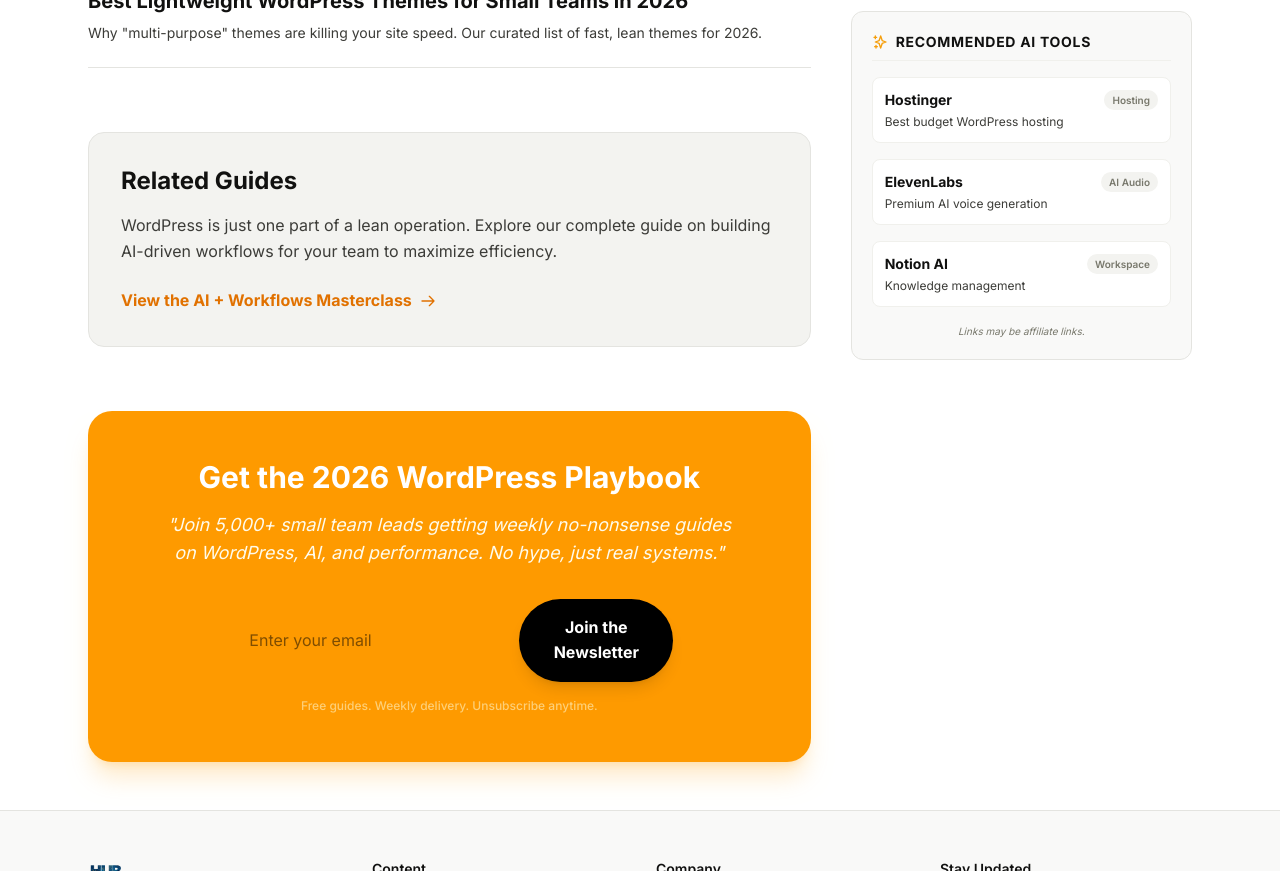
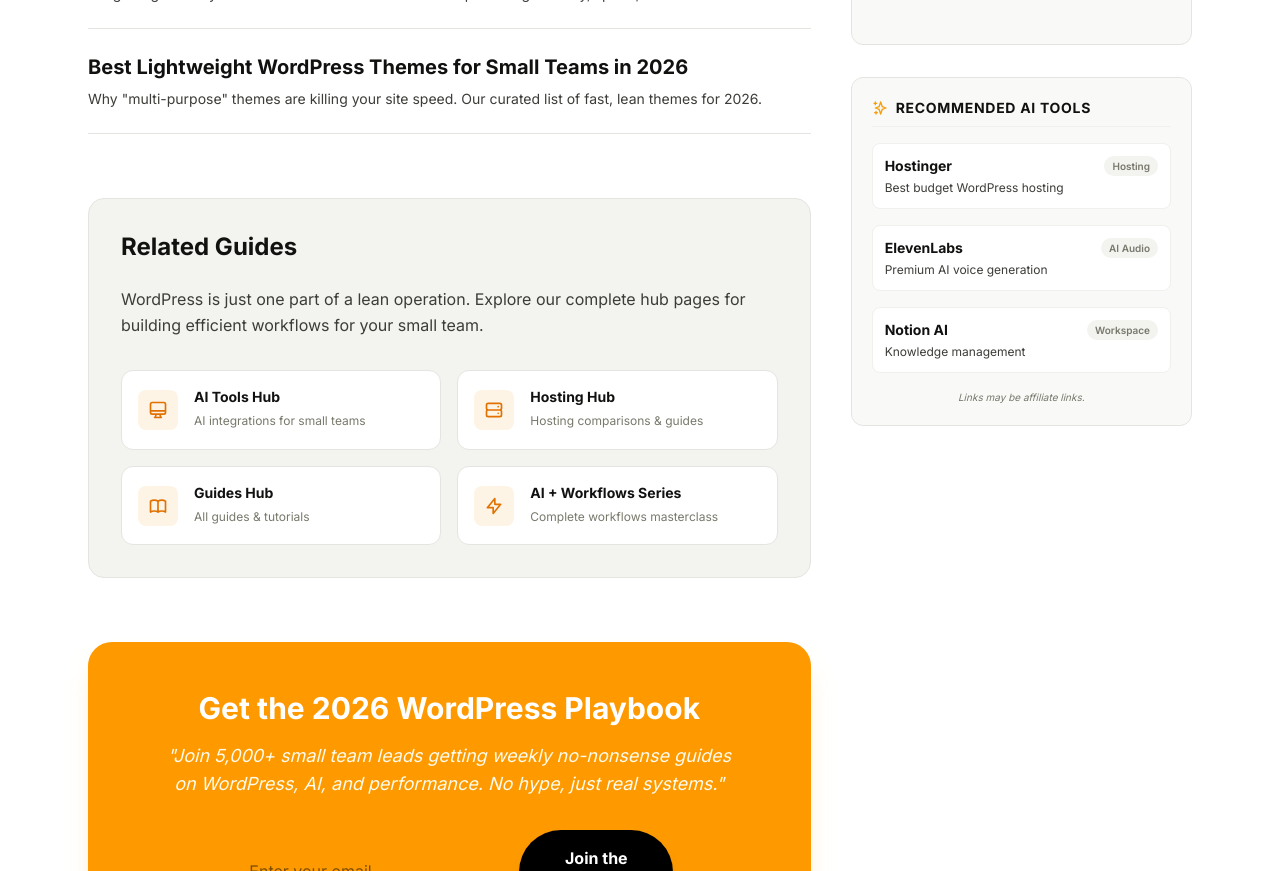
Before and after one commit to okeldijital/hubcentral, a Next.js app: page /wordpress in a window 1280 px wide. Shown: the part 1880-2751 px from the top of the page. Built offline with nearby package versions, Linux system fonts and the light colour scheme; no server answers.

Commit message:
Update WordPress pillar page: SEO meta description, add ad placements, strengthen internal linking

```diff
--- a/src/app/wordpress/page.tsx
+++ b/src/app/wordpress/page.tsx
@@ -4,55 +4,66 @@ import { siteMetadata } from "@/lib/siteMetadata";
 import { Breadcrumb } from "@/components/Breadcrumb";
 import { Sidebar } from "@/components/Sidebar";
 import { NewsletterForm } from "@/components/NewsletterForm";
+import MidArticleAd from "@/components/MidArticleAd";
+import SidebarAd from "@/components/SidebarAd";
 
 const wpArticles = [
   {
     title: "Best WordPress Hosting for Small Teams in 2026",
     slug: "best-wordpress-hosting-small-teams-2026",
-    summary: "A comparison of the top hosting providers that offer performance and reliability without enterprise pricing.",
-    category: "Hosting"
+    summary:
+      "A comparison of the top hosting providers that offer performance and reliability without enterprise pricing.",
+    category: "Hosting",
   },
   {
     title: "WordPress Speed Optimization in 2026 – What Actually Works for Small Teams",
     slug: "wordpress-speed-optimization-2026-small-teams",
-    summary: "Skip the complex caching setups. Learn the 20/80 of WordPress performance for better Core Web Vitals.",
-    category: "Performance"
+    summary:
+      "Skip the complex caching setups. Learn the 20/80 of WordPress performance for better Core Web Vitals.",
+    category: "Performance",
   },
   {
     title: "How to Safely Use AI Tools with WordPress in 2026",
     slug: "ai-tools-wordpress-2026-safe-guide",
-    summary: "Integrating AI into your WordPress workflow without compromising security, speed, or SEO.",
-    category: "AI + WP"
+    summary:
+      "Integrating AI into your WordPress workflow without compromising security, speed, or SEO.",
+    category: "AI + WP",
   },
   {
     title: "Best Lightweight WordPress Themes for Small Teams in 2026",
     slug: "best-lightweight-wordpress-themes-2026",
-    summary: "Why \"multi-purpose\" themes are killing your site speed. Our curated list of fast, lean themes for 2026.",
-    category: "Themes"
-  }
+    summary:
+      'Why "multi-purpose" themes are killing your site speed. Our curated list of fast, lean themes for 2026.',
+    category: "Themes",
+  },
 ];
 
 export const metadata: Metadata = {
   title: "Practical WordPress Guides for Small Teams in 2026 | Hub Central",
-  description: "Fast, lightweight, and honest guides built for real small teams — no hype, no expensive plugins, just what actually works.",
+  description:
+    "Practical WordPress guides for small teams in 2026. Honest hosting, speed optimisation, themes, and AI integration advice that actually delivers ROI — no hype, just what works.",
   openGraph: {
     title: "Practical WordPress Guides for Small Teams in 2026 | Hub Central",
-    description: "Fast, lightweight, and honest guides built for real small teams — no hype, no expensive plugins, just what actually works.",
+    description:
+      "Fast, lightweight, and honest guides built for real small teams — no hype, no expensive plugins, just what actually works.",
     url: `${siteMetadata.siteUrl}/wordpress`,
     type: "website",
-    images: [{
+    images: [
+      {
         url: `${siteMetadata.siteUrl}/images/hosting-comparison-2026.png`,
         width: 1200,
         height: 630,
-      alt: "WordPress Guides for Small Teams"
-    }],
+        alt: "WordPress Guides for Small Teams",
+      },
+    ],
   },
   twitter: {
     card: "summary_large_image",
     title: "Practical WordPress Guides for Small Teams in 2026 | Hub Central",
-    description: "Fast, lightweight, and honest guides built for real small teams — no hype, no expensive plugins, just what actually works.",
+    description:
+      "Fast, lightweight, and honest guides built for real small teams — no hype, no expensive plugins, just what actually works.",
     images: [`${siteMetadata.siteUrl}/images/hosting-comparison-2026.png`],
-  }
+  },
 };
 
 export default function WordPressHubPage() {
@@ -62,7 +73,8 @@ export default function WordPressHubPage() {
     "@context": "https://schema.org",
     "@type": "CollectionPage",
     headline: "Practical WordPress Guides for Small Teams in 2026",
-    description: "Fast, lightweight, and honest guides built for real small teams — no hype, no expensive plugins, just what actually works.",
+    description:
+      "Fast, lightweight, and honest guides built for real small teams — no hype, no expensive plugins, just what actually works.",
     url: pageUrl,
     publisher: {
       "@type": "Organization",
@@ -94,31 +106,32 @@ export default function WordPressHubPage() {
         <Breadcrumb pathname="/wordpress" />
 
         {/* HERO SECTION */}
-        <section className="mt-8 mb-16 overflow-hidden rounded-3xl border border-[var(--border)] bg-[#050505] relative p-8 md:p-16 text-center">
+        <section className="relative mb-16 mt-8 overflow-hidden rounded-3xl border border-[var(--border)] bg-[#050505] p-8 text-center md:p-16">
           {/* Background Effects */}
-            <div className="absolute inset-0 bg-[url('https://grainy-gradients.vercel.app/noise.svg')] opacity-20 mix-blend-overlay pointer-events-none"></div>
-            <div className="absolute inset-0 hero-gradient opacity-40"></div>
+          <div className="pointer-events-none absolute inset-0 bg-[url('https://grainy-gradients.vercel.app/noise.svg')] opacity-20 mix-blend-overlay"></div>
+          <div className="hero-gradient absolute inset-0 opacity-40"></div>
 
-            <div className="relative z-10 max-w-4xl mx-auto">
+          <div className="relative z-10 mx-auto max-w-4xl">
             <span className="mb-4 inline-block rounded-full bg-amber-500/10 px-4 py-1.5 text-xs font-bold uppercase tracking-wider text-amber-500 ring-1 ring-inset ring-amber-500/20">
               WordPress Master Hub
             </span>
-                <h1 className="mb-6 text-4xl font-extrabold tracking-tight text-white sm:text-5xl md:text-6xl text-balance">
+            <h1 className="mb-6 text-balance text-4xl font-extrabold tracking-tight text-white sm:text-5xl md:text-6xl">
               Practical WordPress Guides for Small Teams in 2026
             </h1>
-                <p className="mb-10 text-lg md:text-xl text-amber-100/70 text-balance max-w-2xl mx-auto">
-                    Fast, lightweight, and honest guides built for real small teams — no hype, no expensive plugins, just what actually works.
+            <p className="mx-auto mb-10 max-w-2xl text-balance text-lg text-amber-100/70 md:text-xl">
+              Fast, lightweight, and honest guides built for real small teams — no hype, no
+              expensive plugins, just what actually works.
             </p>
             <div className="flex flex-wrap justify-center gap-4">
               <a
                 href="#featured-articles"
-                        className="rounded-full bg-white px-8 py-4 text-sm font-bold text-black hover:bg-gray-100 transition-colors shadow-lg"
+                className="rounded-full bg-white px-8 py-4 text-sm font-bold text-black shadow-lg transition-colors hover:bg-gray-100"
               >
                 Explore Featured Guides
               </a>
               <Link
                 href="/workflows-ai-small-teams-2026"
-                        className="rounded-full bg-white/10 px-8 py-4 text-sm font-bold text-white hover:bg-white/20 transition-colors backdrop-blur-sm border border-white/10"
+                className="rounded-full border border-white/10 bg-white/10 px-8 py-4 text-sm font-bold text-white backdrop-blur-sm transition-colors hover:bg-white/20"
               >
                 AI + Workflows Series
               </Link>
@@ -126,13 +139,14 @@ export default function WordPressHubPage() {
           </div>
         </section>
 
+        <MidArticleAd />
+
         <div className="grid gap-10 lg:grid-cols-12">
           {/* MAIN CONTENT */}
           <main className="lg:col-span-8">
-
             {/* FEATURED ARTICLES SECTION */}
             <section id="featured-articles" className="mb-16">
-              <div className="flex items-center gap-4 mb-8">
+              <div className="mb-8 flex items-center gap-4">
                 <h2 className="text-3xl font-bold text-[var(--text-primary)]">Featured Articles</h2>
                 <div className="h-px flex-1 bg-[var(--border)]"></div>
               </div>
@@ -148,16 +162,26 @@ export default function WordPressHubPage() {
                       <span className="text-xs font-bold uppercase tracking-widest text-amber-600">
                         {article.category}
                       </span>
-                        <div className="rounded-full bg-[var(--brand-light)] p-2 opacity-0 group-hover:opacity-100 transition-opacity">
-                            <svg className="h-4 w-4 text-[var(--brand-text)]" fill="none" viewBox="0 0 24 24" stroke="currentColor">
-                                <path strokeLinecap="round" strokeLinejoin="round" strokeWidth={2} d="M14 5l7 7m0 0l-7 7m7-7H3" />
+                      <div className="rounded-full bg-[var(--brand-light)] p-2 opacity-0 transition-opacity group-hover:opacity-100">
+                        <svg
+                          className="h-4 w-4 text-[var(--brand-text)]"
+                          fill="none"
+                          viewBox="0 0 24 24"
+                          stroke="currentColor"
+                        >
+                          <path
+                            strokeLinecap="round"
+                            strokeLinejoin="round"
+                            strokeWidth={2}
+                            d="M14 5l7 7m0 0l-7 7m7-7H3"
+                          />
                         </svg>
                       </div>
                     </div>
-                    <h3 className="mb-3 text-xl font-bold text-[var(--text-primary)] group-hover:text-amber-500 transition-colors leading-tight">
+                    <h3 className="mb-3 text-xl font-bold leading-tight text-[var(--text-primary)] transition-colors group-hover:text-amber-500">
                       {article.title}
                     </h3>
-                    <p className="mb-6 text-sm text-[var(--text-secondary)] line-clamp-3">
+                    <p className="mb-6 line-clamp-3 text-sm text-[var(--text-secondary)]">
                       {article.summary}
                     </p>
                     <div className="mt-auto text-xs font-bold uppercase tracking-widest text-amber-600">
@@ -170,8 +194,10 @@ export default function WordPressHubPage() {
 
             {/* ALL ARTICLES LIST SECTION */}
             <section className="mb-16">
-              <div className="flex items-center gap-4 mb-8">
-                <h2 className="text-3xl font-bold text-[var(--text-primary)]">All WordPress Articles</h2>
+              <div className="mb-8 flex items-center gap-4">
+                <h2 className="text-3xl font-bold text-[var(--text-primary)]">
+                  All WordPress Articles
+                </h2>
                 <div className="h-px flex-1 bg-[var(--border)]"></div>
               </div>
 
@@ -180,12 +206,12 @@ export default function WordPressHubPage() {
                   <Link
                     key={`list-${article.slug}`}
                     href={`/blog/${article.slug}`}
-                    className="group block border-b border-[var(--border)] pb-6 hover:border-amber-500/30 transition-colors"
+                    className="group block border-b border-[var(--border)] pb-6 transition-colors hover:border-amber-500/30"
                   >
-                    <h3 className="mb-2 text-xl font-bold text-[var(--text-primary)] group-hover:text-amber-500 transition-colors">
+                    <h3 className="mb-2 text-xl font-bold text-[var(--text-primary)] transition-colors group-hover:text-amber-500">
                       {article.title}
                     </h3>
-                    <p className="text-[var(--text-secondary)] text-sm line-clamp-2">
+                    <p className="line-clamp-2 text-sm text-[var(--text-secondary)]">
                       {article.summary}
                     </p>
                   </Link>
@@ -194,31 +220,115 @@ export default function WordPressHubPage() {
             </section>
 
             {/* RELATED GUIDES SECTION */}
-            <section className="mb-16 p-8 rounded-2xl bg-[var(--surface-2)] border border-[var(--border)]">
-              <h2 className="text-2xl font-bold mb-4 text-[var(--text-primary)]">Related Guides</h2>
-              <p className="text-[var(--text-secondary)] mb-6">
-                WordPress is just one part of a lean operation. Explore our complete guide on building
-                AI-driven workflows for your team to maximize efficiency.
+            <section className="mb-16 rounded-2xl border border-[var(--border)] bg-[var(--surface-2)] p-8">
+              <h2 className="mb-6 text-2xl font-bold text-[var(--text-primary)]">Related Guides</h2>
+              <p className="mb-8 text-[var(--text-secondary)]">
+                WordPress is just one part of a lean operation. Explore our complete hub pages for
+                building efficient workflows for your small team.
               </p>
+              <div className="grid gap-4 sm:grid-cols-2">
+                <Link
+                  href="/ai-tools"
+                  className="group flex items-center gap-4 rounded-xl border border-[var(--border)] bg-[var(--background)] p-4 transition-all hover:border-amber-500/50 hover:shadow-md"
+                >
+                  <div className="flex h-10 w-10 shrink-0 items-center justify-center rounded-lg bg-amber-500/10 text-amber-600">
+                    <svg className="h-5 w-5" fill="none" viewBox="0 0 24 24" stroke="currentColor">
+                      <path
+                        strokeLinecap="round"
+                        strokeLinejoin="round"
+                        strokeWidth={2}
+                        d="M9.75 17L9 20l-1 1h8l-1-1-.75-3M3 13h18M5 17h14a2 2 0 002-2V5a2 2 0 00-2-2H5a2 2 0 00-2 2v10a2 2 0 002 2z"
+                      />
+                    </svg>
+                  </div>
+                  <div>
+                    <span className="block text-sm font-bold text-[var(--text-primary)] group-hover:text-amber-600">
+                      AI Tools Hub
+                    </span>
+                    <span className="text-xs text-[var(--text-muted)]">
+                      AI integrations for small teams
+                    </span>
+                  </div>
+                </Link>
+                <Link
+                  href="/hosting"
+                  className="group flex items-center gap-4 rounded-xl border border-[var(--border)] bg-[var(--background)] p-4 transition-all hover:border-amber-500/50 hover:shadow-md"
+                >
+                  <div className="flex h-10 w-10 shrink-0 items-center justify-center rounded-lg bg-amber-500/10 text-amber-600">
+                    <svg className="h-5 w-5" fill="none" viewBox="0 0 24 24" stroke="currentColor">
+                      <path
+                        strokeLinecap="round"
+                        strokeLinejoin="round"
+                        strokeWidth={2}
+                        d="M5 12h14M5 12a2 2 0 01-2-2V6a2 2 0 012-2h14a2 2 0 012 2v4a2 2 0 01-2 2M5 12a2 2 0 00-2 2v4a2 2 0 002 2h14a2 2 0 002-2v-4a2 2 0 00-2-2m-2-4h.01M17 16h.01"
+                      />
+                    </svg>
+                  </div>
+                  <div>
+                    <span className="block text-sm font-bold text-[var(--text-primary)] group-hover:text-amber-600">
+                      Hosting Hub
+                    </span>
+                    <span className="text-xs text-[var(--text-muted)]">
+                      Hosting comparisons & guides
+                    </span>
+                  </div>
+                </Link>
+                <Link
+                  href="/guides"
+                  className="group flex items-center gap-4 rounded-xl border border-[var(--border)] bg-[var(--background)] p-4 transition-all hover:border-amber-500/50 hover:shadow-md"
+                >
+                  <div className="flex h-10 w-10 shrink-0 items-center justify-center rounded-lg bg-amber-500/10 text-amber-600">
+                    <svg className="h-5 w-5" fill="none" viewBox="0 0 24 24" stroke="currentColor">
+                      <path
+                        strokeLinecap="round"
+                        strokeLinejoin="round"
+                        strokeWidth={2}
+                        d="M12 6.253v13m0-13C10.832 5.477 9.246 5 7.5 5S4.168 5.477 3 6.253v13C4.168 18.477 5.754 18 7.5 18s3.332.477 4.5 1.253m0-13C13.168 5.477 14.754 5 16.5 5c1.747 0 3.332.477 4.5 1.253v13C19.832 18.477 18.247 18 16.5 18c-1.746 0-3.332.477-4.5 1.253"
+                      />
+                    </svg>
+                  </div>
+                  <div>
+                    <span className="block text-sm font-bold text-[var(--text-primary)] group-hover:text-amber-600">
+                      Guides Hub
+                    </span>
+                    <span className="text-xs text-[var(--text-muted)]">All guides & tutorials</span>
+                  </div>
+                </Link>
                 <Link
                   href="/workflows-ai-small-teams-2026"
-                className="inline-flex items-center gap-2 font-bold text-amber-600 hover:text-amber-700 transition-colors"
+                  className="group flex items-center gap-4 rounded-xl border border-[var(--border)] bg-[var(--background)] p-4 transition-all hover:border-amber-500/50 hover:shadow-md"
                 >
-                View the AI + Workflows Masterclass
-                <svg className="h-4 w-4" fill="none" viewBox="0 0 24 24" stroke="currentColor">
-                  <path strokeLinecap="round" strokeLinejoin="round" strokeWidth={2} d="M14 5l7 7m0 0l-7 7m7-7H3" />
+                  <div className="flex h-10 w-10 shrink-0 items-center justify-center rounded-lg bg-amber-500/10 text-amber-600">
+                    <svg className="h-5 w-5" fill="none" viewBox="0 0 24 24" stroke="currentColor">
+                      <path
+                        strokeLinecap="round"
+                        strokeLinejoin="round"
+                        strokeWidth={2}
+                        d="M13 10V3L4 14h7v7l9-11h-7z"
+                      />
                     </svg>
+                  </div>
+                  <div>
+                    <span className="block text-sm font-bold text-[var(--text-primary)] group-hover:text-amber-600">
+                      AI + Workflows Series
+                    </span>
+                    <span className="text-xs text-[var(--text-muted)]">
+                      Complete workflows masterclass
+                    </span>
+                  </div>
                 </Link>
+              </div>
             </section>
 
             {/* NEWSLETTER CTA */}
-            <section className="rounded-3xl bg-amber-500 p-8 md:p-12 text-center text-white shadow-xl shadow-amber-500/20">
+            <section className="rounded-3xl bg-amber-500 p-8 text-center text-white shadow-xl shadow-amber-500/20 md:p-12">
               <h2 className="mb-4 text-3xl font-bold">Get the 2026 WordPress Playbook</h2>
-                <p className="mb-8 text-amber-50 text-lg max-w-xl mx-auto italic">
-                    "Join 5,000+ small team leads getting weekly no-nonsense guides on WordPress, AI, and performance. No hype, just real systems."
+              <p className="mx-auto mb-8 max-w-xl text-lg italic text-amber-50">
+                "Join 5,000+ small team leads getting weekly no-nonsense guides on WordPress, AI,
+                and performance. No hype, just real systems."
               </p>
               <NewsletterForm buttonText="Join the Newsletter" />
-                <p className="mt-4 text-xs text-amber-100/60 font-medium">
+              <p className="mt-4 text-xs font-medium text-amber-100/60">
                 Free guides. Weekly delivery. Unsubscribe anytime.
               </p>
             </section>
```
Lines whose indentation alone changed are shown as unchanged.
